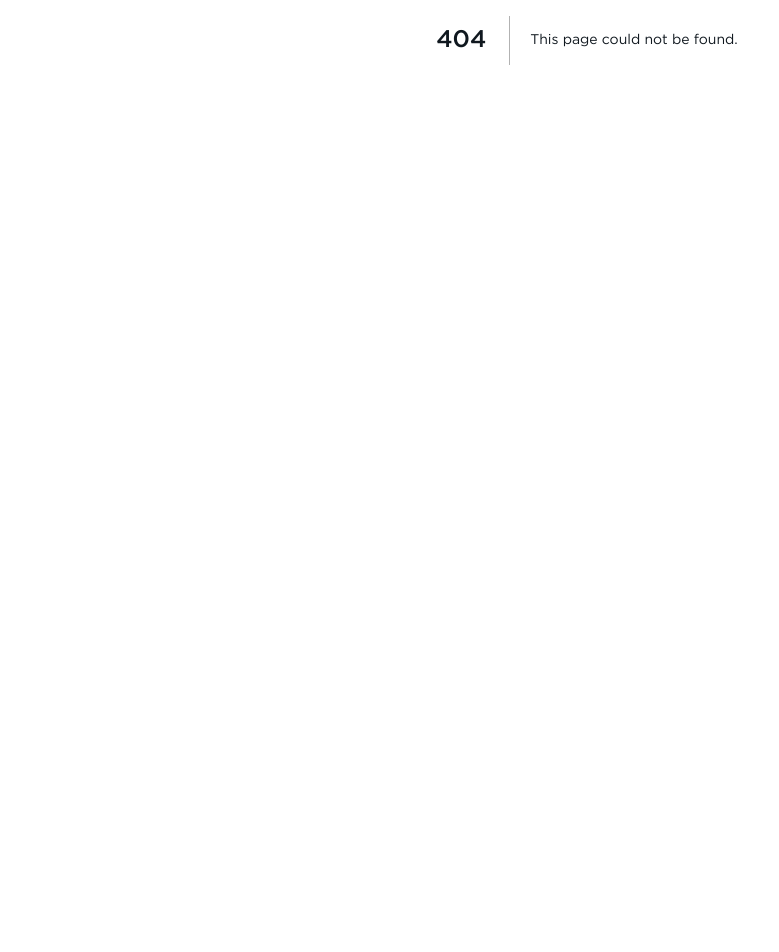
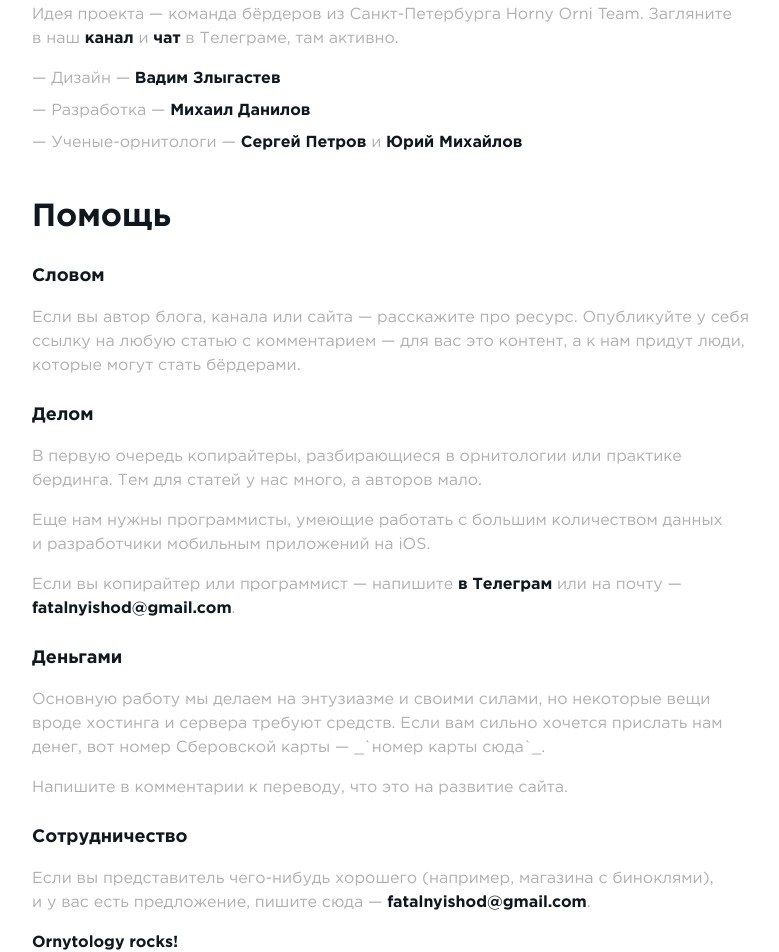
Before and after one commit to fatalnyishod/birdwatch, a Next.js app: page /about in a window 1280 px wide. Before the commit this address had no page. Shown: the part 360-1312 px from the top of the page, without its empty margins (53-832 px from the left). Before the commit the page ends 800 px from the top, so only its background shows below. Built offline with nearby package versions, Linux system fonts and the light colour scheme.

Commit message:
Страница О нас + верстка по мелочи

```diff
--- a/components/article/article-author.jsx
+++ b/components/article/article-author.jsx
@@ -3,7 +3,7 @@ const ArticleAuthor = ({name, desc, photo}) => {
 		<div className="article__author">
 			<img src={photo} alt="Автор" className="article__author-img"/>
 			<h3 className="title title_h3">{name}</h3>
-			<p className="text text_light" dangerouslySetInnerHTML={{ __html: desc }}></p>
+			<p className="text text_light" dangerouslySetInnerHTML={{ __html: desc}}></p>
 		</div>
 	)
 };
--- /dev/null
+++ b/components/article/article-list.jsx
@@ -0,0 +1,15 @@
+const ArticleList = ({list}) => {
+	const items = [];
+
+	list.forEach((item) => {
+		items.push(<li className="ul__li ul__li_light" dangerouslySetInnerHTML={{__html: item}} />);
+	});
+
+	return (
+		<ul className="ul">
+			{items}
+		</ul>
+	);
+};
+
+export default ArticleList;
--- /dev/null
+++ b/components/article/article-subtitle.jsx
@@ -0,0 +1,7 @@
+const ArticleSubtitle = ({children}) => {
+	return (
+		<h3 className="title title_h3">{children}</h3>
+	);
+};
+
+export default ArticleSubtitle;
--- a/components/footer.jsx
+++ b/components/footer.jsx
@@ -12,7 +12,7 @@ const Footer = () => {
 					<Link href="/">
 						<a className="footer__nav-item">Журнал</a>
 					</Link>
-					<Link href="/">
+					<Link href="/footer">
 						<a className="footer__nav-item">О нас</a>
 					</Link>
 					<Link href="/">
--- a/components/header.jsx
+++ b/components/header.jsx
@@ -21,7 +21,7 @@ const Header = ({isBanner = false}) => {
 					<Link href="/">
 						<a className="header__nav-item">Журнал</a>
 						</Link>
-					<Link href="/">
+					<Link href="/about">
 						<a className="header__nav-item">О нас</a>
 						</Link>
 					<Link href="/">
@@ -32,7 +32,7 @@ const Header = ({isBanner = false}) => {
 						</Link>
 				</div>
 
-				<div className="header__trigger" onClick={() => setState(!navState)}>☰</div>
+				<div className="header__trigger" onClick={() => setState(!navState)}>{navState ? "☰" : "×"}</div>
 			</div>
 		</div>
 	);
--- /dev/null
+++ b/pages/about.jsx
@@ -0,0 +1,109 @@
+import Head from "next/head";
+import Layout from "../components/layout";
+import ArticleParagraph from "../components/article/article-paragraph";
+import ArticleTitle from "../components/article/article-title";
+import ArticleSubitle from "../components/article/article-subtitle";
+import ArticleList from "../components/article/article-list";
+import ArticleSwiper from "../components/article/article-swiper";
+import ArticleQuote from "../components/article/article-quote";
+import ArticleImg from "../components/article/article-img";
+import ArticleAuthor from "../components/article/article-author";
+
+const About = () => {
+	return (
+		<>
+			<Head>
+				<title>Бёрдвотчинг — О нас</title>
+				<meta name="description" content="Бёрдвотчинг — О нас."/>
+				<meta property="og:title" content="Бёрдвотчинг — О нас"/>
+				<meta property="og:description" content="Бёрдвотчинг — О нас."/>
+				<meta property="og:image" content="http://birdwatch.ru/images/"/>
+				<meta property="og:url" content="http://birdwatch.ru/about"/>
+			</Head>
+
+			<Layout>
+				<div className="article">
+					<div className="grid article__grid">
+						<div className="article__wrap article__wrap_main">
+							<h1 className="title title_h1">Команда</h1>
+
+							<ArticleParagraph>
+								Занявшись бёрдингом, мы обнаружили, что в рунете нет ни одного ресурса, который бы систематизировал базовую информацию для новичков об этой деятельности. Поэтому мы решили создать его сами — вы смотрите на первую, пробную версию сайта birdwatch.ru.
+							</ArticleParagraph>
+
+							<ArticleParagraph>
+								Идея проекта — команда бёрдеров из Санкт-Петербурга Horny Orni Team. Загляните в наш <a className="link">канал</a> и <a className="link">чат</a> в Телеграме, там активно.
+							</ArticleParagraph>
+
+							<ArticleList
+								list = {
+									[
+										"Дизайн — <a class=\"link\">Вадим Злыгастев</a>",
+										"Разработка — <a class=\"link\">Михаил Данилов</a>",
+										"Ученые-орнитологи — <a class=\"link\">Сергей Петров</a> и <a class=\"link\">Юрий Михайлов</a>"
+									]
+								}
+							/>
+
+							<ArticleTitle>
+								Помощь
+							</ArticleTitle>
+
+							<ArticleSubitle>
+								Словом
+							</ArticleSubitle>
+
+							<ArticleParagraph>
+								Если вы автор блога, канала или сайта — расскажите про ресурс. Опубликуйте у себя ссылку на любую статью с комментарием — для вас это контент, а к нам придут люди, которые могут стать бёрдерами.
+							</ArticleParagraph>
+
+							<ArticleSubitle>
+								Делом
+							</ArticleSubitle>
+
+							<ArticleParagraph>
+								В первую очередь копирайтеры, разбирающиеся в орнитологии или практике бердинга. Тем для статей у нас много, а авторов мало.
+							</ArticleParagraph>
+
+							<ArticleParagraph>
+								Еще нам нужны программисты, умеющие работать с большим количеством данных и разработчики мобильным приложений на iOS.
+							</ArticleParagraph>
+
+							<ArticleParagraph>
+								Если вы копирайтер или программист — напишите <a className="link">в Телеграм</a> или на почту — <a className="link">fatalnyishod@gmail.com</a>.
+							</ArticleParagraph>
+
+							<ArticleSubitle>
+								Деньгами
+							</ArticleSubitle>
+
+							<ArticleParagraph>
+								Основную работу мы делаем на энтузиазме и своими силами, но некоторые вещи вроде хостинга и сервера требуют средств. Если вам сильно хочется прислать нам денег, вот номер Сберовской карты — _`номер карты сюда`_.
+							</ArticleParagraph>
+
+							<ArticleParagraph>
+								Напишите в комментарии к переводу, что это на развитие сайта.
+							</ArticleParagraph>
+
+							<ArticleSubitle>
+								Сотрудничество
+							</ArticleSubitle>
+
+							<ArticleParagraph>
+								Если вы представитель чего-нибудь хорошего (например, магазина с биноклями), и у вас есть предложение, пишите сюда — <a className="link">fatalnyishod@gmail.com</a>.
+							</ArticleParagraph>
+
+							<ArticleParagraph>
+								<span className="text text_b">Ornytology rocks!</span>
+							</ArticleParagraph>
+						</div>
+
+						<div className="article__wrap article__wrap_side"/>
+					</div>
+				</div>
+			</Layout>
+		</>
+	)
+}
+
+export default About;
--- a/static/sass/main.sass
+++ b/static/sass/main.sass
@@ -5,6 +5,7 @@
 @import './parts/title.sass'
 @import './parts/text.sass'
 @import './parts/link.sass'
+@import './parts/ul.sass'
 @import './parts/btn.sass'
 
 @import './parts/grid.sass'
--- a/static/sass/parts/_article.sass
+++ b/static/sass/parts/_article.sass
@@ -43,8 +43,41 @@
 			position: relative
 			overflow: hidden
 
-			> .title, > .text, > .article__img, .article__swiper, .article__quote
-				margin-bottom: 32px
+			>
+				.title_h2
+					margin-top: 40px
+					margin-bottom: 16px
+
+					&:first-child
+						margin-top: 0
+
+				.title_h3
+					margin-top: 24px
+					margin-bottom: 16px
+
+					&:first-child
+						margin-top: 0
+
+				.text
+					margin-top: 16px
+					margin-bottom: 16px
+
+					&:first-child
+						margin-top: 0
+
+				.article__quote
+					margin-top: 56px
+					margin-bottom: 40px
+
+					&:first-child
+						margin-top: 0
+
+				.article__swiper, .article__img
+					margin-top: 40px
+					margin-bottom: 40px
+
+					&:first-child
+						margin-top: 0
 
 		// &_side
 
--- a/static/sass/parts/_banner.sass
+++ b/static/sass/parts/_banner.sass
@@ -9,7 +9,6 @@
 		padding-bottom: 182px
 
 		@media #{$phone}
-			padding-top: 48px
 			padding-bottom: 100px
 
 	&__wrap
--- a/static/sass/parts/_footer.sass
+++ b/static/sass/parts/_footer.sass
@@ -8,13 +8,23 @@
 		padding-bottom: 42px
 		border-top: 1px solid rgba(40, 91, 108, .2)
 
+		@media #{$phone}
+			flex-direction: column
+			align-items: flex-start
+
+	&__info
+
+		@media #{$phone}
+			margin-bottom: 24px
+
 	&__nav
 		display: flex
 		justify-content: flex-end
 		align-items: center
 
 		@media #{$phone}
-			display: none
+			flex-direction: column
+			align-items: flex-start
 
 		&-item
 			margin-left: 32px
@@ -24,3 +34,7 @@
 			@media (hover)
 				&:hover
 					color: $main
+
+			@media #{$phone}
+				margin-left: 0
+				text-align: left
--- a/static/sass/parts/_header.sass
+++ b/static/sass/parts/_header.sass
@@ -2,6 +2,9 @@
 	position: relative
 	margin-bottom: 70px
 	background: $main
+
+	@media #{$phone}
+		margin-bottom: 48px
 
 	&_transparent
 		background: transparent
--- /dev/null
+++ b/static/sass/parts/_ul.sass
@@ -0,0 +1,13 @@
+.ul
+
+	&__li
+		list-style-type: none
+
+		&:before
+			content: '— '
+
+		&:not(:last-of-type)
+			margin-bottom: 8px
+
+		&_light
+			color: $secondary
```
